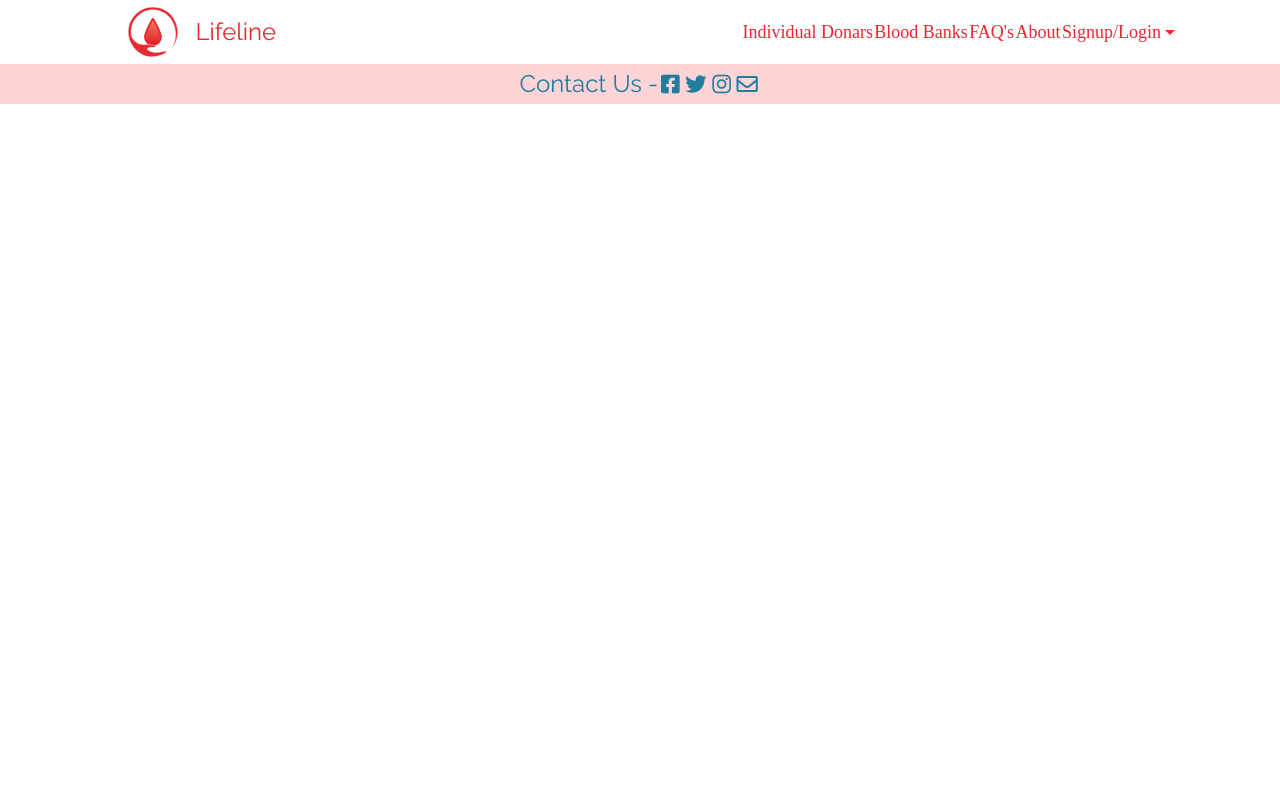
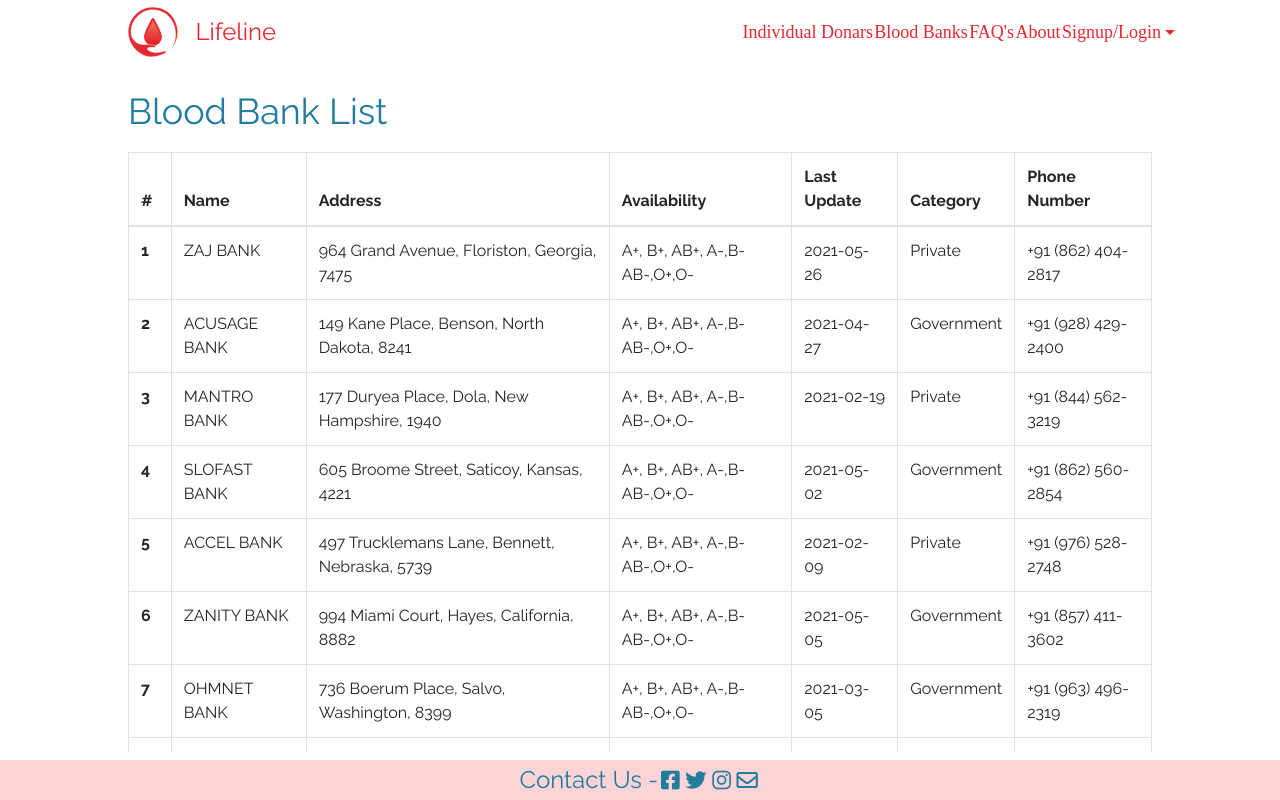
Before and after one commit to neelesh17/blood-bank-management, a React (Create React App) app: page /bank/list in a window 1280 px wide. Built offline with nearby package versions, Linux system fonts and the light colour scheme; a web font is replaced by a local one.

Commit message:
added bank list page

```diff
--- a/src/App.js
+++ b/src/App.js
@@ -9,6 +9,7 @@ import ProfilePage from './components/profilePage';
 import UserSignUp from './components/userSignup';
 import BankLogin from './components/bankLogin';
 import UserListTable from './components/userList';
+import BankListTable from './components/bankList';
 
 function App() {
   return (
@@ -21,6 +22,7 @@ function App() {
         <Route path="/user/login" exact component={UserLogin}/>
         <Route path="/bank/login" exact component={BankLogin}/>
         <Route path="/user/list" exact component={UserListTable} />
+        <Route path="/bank/list" exact component={BankListTable} />
       </Switch>
       <EditBlogDetailsModal />
 
--- /dev/null
+++ b/src/components/bankList/bankList.css
@@ -0,0 +1,14 @@
+.bankListContainer{
+    height:87vh;
+    padding: 2% 10%;
+    font-family: Raleway !important;
+}
+.bankListContainer .bankListHeader{
+    font: normal normal normal 36px Raleway;
+    color: #227C9D;
+    padding-bottom: 2%;
+}
+.bankListContainer .tableContainer{
+    height: 75vh;
+    overflow-y: scroll;
+}
--- /dev/null
+++ b/src/components/bankList/index.jsx
@@ -0,0 +1,43 @@
+import React from 'react';
+import './bankList.css';
+import { bankList } from '../../constants';
+
+const BankListTable = () => {
+    return (
+        <div className="userListContainer">
+            <div className="userListHeader">Blood Bank List</div>
+            <div className="tableContainer">
+                <table className="table table-bordered">
+                    <thead>
+                        <tr>
+                            <th scope="col">#</th>
+                            <th scope="col">Name</th>
+                            <th scope="col">Address</th>
+                            <th scope="col">Availability</th>
+                            <th scope="col">Last Update</th>
+                            <th scope="col">Category</th>
+                            <th scope="col">Phone Number</th>
+                        </tr>
+                    </thead>
+                    <tbody>
+                        {
+                            bankList.map((bank, index) => (
+                                <tr>
+                                    <th scope="row">{index+1}</th>
+                                    <td>{bank.name}</td>
+                                    <td>{bank.address}</td>
+                                    <td>{bank.availability}</td>
+                                    <td>{bank.lastUpdated}</td>
+                                    <td>{bank.category}</td>
+                                    <td>{bank.phone}</td>
+                                </tr>
+                            ))
+                        }
+                    </tbody>
+                </table>
+            </div>
+        </div>
+    );
+}
+
+export default BankListTable;
--- a/src/components/navbar/index.jsx
+++ b/src/components/navbar/index.jsx
@@ -13,8 +13,8 @@ const NavBar = () => {
                 </a>
             </div>
             <div className="rightMenu">
-                <a className="donarListButton" href="/user/list"style={{cursor:"pointer"}}>Individual Donars</a>
-                <a className="bankListButton" href={window.location.href==="/" ? "#faq" : "/"} style={{cursor:"pointer"}}>Blood Banks</a>
+                <a className="donarListButton" href="/user/list" style={{cursor:"pointer"}}>Individual Donars</a>
+                <a className="bankListButton" href="/bank/list" style={{cursor:"pointer"}}>Blood Banks</a>
                 <a className="FAQButton"href={window.location.href==="/" ? "#faq" : "/#faq"} style={{cursor:"pointer"}}>FAQ's</a>
                 <a className="aboutButton" href={window.location.href==="/" ? "#about" : "/#about"} style={{cursor:"pointer"}}>About</a>
                 {/* <a className="userNameButton" href="/user/1/profile" style={{cursor:"pointer"}}>John Doe</a> */}
--- a/src/components/userList/index.jsx
+++ b/src/components/userList/index.jsx
@@ -1,6 +1,7 @@
 import React from 'react';
 import './userList.css';
-import {userList} from '../../constants';
+import { userList } from '../../constants';
+
 const UserListTable = () => {
     return (
         <div className="userListContainer">
--- a/src/constants.js
+++ b/src/constants.js
@@ -485,293 +485,117 @@ export const userList = [
 		  "address": "United Community Hospital,Osage"
 		}
 	  ]
+	}
+]
+export const bankList = [
+	{
+	  "_id": "60b4745cdc6662cc7fc626d0",
+	  "name": "ZAJ BANK",
+	  "email": "patenieves@zaj.com",
+	  "phone": "+91 (862) 404-2817",
+	  "address": "964 Grand Avenue, Floriston, Georgia, 7475",
+	  "lastUpdated": "2021-05-26",
+	  "category": "Private",
+	  "availability": "A+, B+, AB+, A-,B-AB-,O+,O-"
 	},
 	{
-	  "_id": "60b464c8bede2d60d79b623c",
-	  "name": "Randi Hunt",
-	  "gender": "female",
-	  "email": "randihunt@olympix.com",
-	  "contact": "+91 (988) 534-3272",
-	  "address": "664 Sedgwick Place",
-	  "city": "Maxville",
-	  "state": "New Jersey",
-	  "pinCode": 8566,
-	  "bloodGroup": "B+",
-	  "dob": "1999-08-09",
-	  "latitude": -78.089817,
-	  "longitude": 79.211523,
-	  "donationList": [
-		{
-		  "header": "White Blood",
-		  "date": "2021-03-23",
-		  "address": "Silver Pine Hospital Center, Belvoir"
-		},
-		{
-		  "header": "Plasma",
-		  "date": "2019-08-02",
-		  "address": "Willow Gardens Medical Clinic, Fairforest"
-		},
-		{
-		  "header": "Platelets",
-		  "date": "2020-02-04",
-		  "address": "Laguna Community Hospital,Rodanthe"
-		}
-	  ]
+	  "_id": "60b4745cc64069489bbe7cfb",
+	  "name": "ACUSAGE BANK",
+	  "email": "patenieves@acusage.com",
+	  "phone": "+91 (928) 429-2400",
+	  "address": "149 Kane Place, Benson, North Dakota, 8241",
+	  "lastUpdated": "2021-04-27",
+	  "category": "Government",
+	  "availability": "A+, B+, AB+, A-,B-AB-,O+,O-"
 	},
 	{
-	  "_id": "60b464c8dcdefed7fab12a9c",
-	  "name": "Concetta Willis",
-	  "gender": "female",
-	  "email": "concettawillis@olympix.com",
-	  "contact": "+91 (979) 425-2510",
-	  "address": "315 Frost Street",
-	  "city": "Riegelwood",
-	  "state": "Pennsylvania",
-	  "pinCode": 9026,
-	  "bloodGroup": "A+",
-	  "dob": "1995-06-24",
-	  "latitude": 6.497051,
-	  "longitude": -137.204324,
-	  "donationList": [
-		{
-		  "header": "White Blood",
-		  "date": "2020-02-24",
-		  "address": "Ruby Valley Medical Center, Westmoreland"
-		},
-		{
-		  "header": "Plasma",
-		  "date": "2020-09-09",
-		  "address": "Bellflower Clinic, Rutherford"
-		},
-		{
-		  "header": "Platelets",
-		  "date": "2020-02-15",
-		  "address": "Laguna Community Hospital,Avalon"
-		}
-	  ]
+	  "_id": "60b4745c2c719be8d5750472",
+	  "name": "MANTRO BANK",
+	  "email": "patenieves@mantro.com",
+	  "phone": "+91 (844) 562-3219",
+	  "address": "177 Duryea Place, Dola, New Hampshire, 1940",
+	  "lastUpdated": "2021-02-19",
+	  "category": "Private",
+	  "availability": "A+, B+, AB+, A-,B-AB-,O+,O-"
 	},
 	{
-	  "_id": "60b464c87cd5298599537480",
-	  "name": "Winnie Valdez",
-	  "gender": "female",
-	  "email": "winnievaldez@olympix.com",
-	  "contact": "+91 (932) 519-2111",
-	  "address": "715 Columbia Place",
-	  "city": "Urbana",
-	  "state": "Oregon",
-	  "pinCode": 6365,
-	  "bloodGroup": "AB-",
-	  "dob": "1996-10-29",
-	  "latitude": 80.771215,
-	  "longitude": -47.738174,
-	  "donationList": [
-		{
-		  "header": "White Blood",
-		  "date": "2020-10-17",
-		  "address": "Ruby Valley Medical Center, Tedrow"
-		},
-		{
-		  "header": "Plasma",
-		  "date": "2020-04-24",
-		  "address": "Willow Gardens Medical Clinic, Frystown"
-		},
-		{
-		  "header": "Platelets",
-		  "date": "2021-01-23",
-		  "address": "Serenity Medical Clinic,Keller"
-		}
-	  ]
+	  "_id": "60b4745c34cd1584073d1639",
+	  "name": "SLOFAST BANK",
+	  "email": "patenieves@slofast.com",
+	  "phone": "+91 (862) 560-2854",
+	  "address": "605 Broome Street, Saticoy, Kansas, 4221",
+	  "lastUpdated": "2021-05-02",
+	  "category": "Government",
+	  "availability": "A+, B+, AB+, A-,B-AB-,O+,O-"
 	},
 	{
-	  "_id": "60b464c8ca6ba40107c6cf62",
-	  "name": "Vanessa Thornton",
-	  "gender": "female",
-	  "email": "vanessathornton@olympix.com",
-	  "contact": "+91 (933) 427-2795",
-	  "address": "257 Bartlett Place",
-	  "city": "Riceville",
-	  "state": "Florida",
-	  "pinCode": 2650,
-	  "bloodGroup": "B-",
-	  "dob": "1998-08-23",
-	  "latitude": -8.555636,
-	  "longitude": 151.77806,
-	  "donationList": [
-		{
-		  "header": "White Blood",
-		  "date": "2020-01-14",
-		  "address": "Silver Pine Hospital Center, Gibbsville"
-		},
-		{
-		  "header": "Plasma",
-		  "date": "2020-12-04",
-		  "address": "Grand Oak Hospital Center, Irwin"
-		},
-		{
-		  "header": "Platelets",
-		  "date": "2019-05-18",
-		  "address": "Laguna Community Hospital,Motley"
-		}
-	  ]
+	  "_id": "60b4745c8db3dcef20b91e87",
+	  "name": "ACCEL BANK",
+	  "email": "patenieves@accel.com",
+	  "phone": "+91 (976) 528-2748",
+	  "address": "497 Trucklemans Lane, Bennett, Nebraska, 5739",
+	  "lastUpdated": "2021-02-09",
+	  "category": "Private",
+	  "availability": "A+, B+, AB+, A-,B-AB-,O+,O-"
 	},
 	{
-	  "_id": "60b464c881b0f2d446725dc3",
-	  "name": "Wolfe Shelton",
-	  "gender": "male",
-	  "email": "wolfeshelton@olympix.com",
-	  "contact": "+91 (812) 569-2530",
-	  "address": "767 Malta Street",
-	  "city": "Efland",
-	  "state": "Marshall Islands",
-	  "pinCode": 7770,
-	  "bloodGroup": "A-",
-	  "dob": "1997-12-12",
-	  "latitude": 19.970732,
-	  "longitude": 130.611384,
-	  "donationList": [
-		{
-		  "header": "White Blood",
-		  "date": "2020-05-25",
-		  "address": "Golden Valley General Hospital, Elliston"
-		},
-		{
-		  "header": "Plasma",
-		  "date": "2020-12-23",
-		  "address": "Citrus General Hospital, Grapeview"
-		},
-		{
-		  "header": "Platelets",
-		  "date": "2020-08-16",
-		  "address": "Laguna Community Hospital,Winston"
-		}
-	  ]
+	  "_id": "60b4745ce71a040a5236f9f9",
+	  "name": "ZANITY BANK",
+	  "email": "patenieves@zanity.com",
+	  "phone": "+91 (857) 411-3602",
+	  "address": "994 Miami Court, Hayes, California, 8882",
+	  "lastUpdated": "2021-05-05",
+	  "category": "Government",
+	  "availability": "A+, B+, AB+, A-,B-AB-,O+,O-"
 	},
 	{
-	  "_id": "60b464c84e240f585cbd81f4",
-	  "name": "Corrine Ferrell",
-	  "gender": "female",
-	  "email": "corrineferrell@olympix.com",
-	  "contact": "+91 (884) 401-3635",
-	  "address": "398 Dekoven Court",
-	  "city": "Jugtown",
-	  "state": "Indiana",
-	  "pinCode": 6051,
-	  "bloodGroup": "AB+",
-	  "dob": "1997-09-20",
-	  "latitude": -11.429244,
-	  "longitude": -55.583537,
-	  "donationList": [
-		{
-		  "header": "White Blood",
-		  "date": "2020-03-25",
-		  "address": "Angelwood Clinic, Outlook"
-		},
-		{
-		  "header": "Plasma",
-		  "date": "2019-04-12",
-		  "address": "Willow Gardens Medical Clinic, Elbert"
-		},
-		{
-		  "header": "Platelets",
-		  "date": "2020-04-05",
-		  "address": "White Feather Hospital,Mooresburg"
-		}
-	  ]
+	  "_id": "60b4745c7a50260dd5f5c05f",
+	  "name": "OHMNET BANK",
+	  "email": "patenieves@ohmnet.com",
+	  "phone": "+91 (963) 496-2319",
+	  "address": "736 Boerum Place, Salvo, Washington, 8399",
+	  "lastUpdated": "2021-03-05",
+	  "category": "Government",
+	  "availability": "A+, B+, AB+, A-,B-AB-,O+,O-"
 	},
 	{
-	  "_id": "60b464c8cba68839ed1353e8",
-	  "name": "Violet Fletcher",
-	  "gender": "female",
-	  "email": "violetfletcher@olympix.com",
-	  "contact": "+91 (900) 593-3065",
-	  "address": "171 Grafton Street",
-	  "city": "Shindler",
-	  "state": "Kentucky",
-	  "pinCode": 6462,
-	  "bloodGroup": "B+",
-	  "dob": "1996-11-07",
-	  "latitude": -12.475661,
-	  "longitude": 169.343596,
-	  "donationList": [
-		{
-		  "header": "White Blood",
-		  "date": "2021-03-27",
-		  "address": "Angelwood Clinic, Orick"
-		},
-		{
-		  "header": "Plasma",
-		  "date": "2019-01-15",
-		  "address": "Grand Oak Hospital Center, Chesapeake"
-		},
-		{
-		  "header": "Platelets",
-		  "date": "2019-09-30",
-		  "address": "Laguna Community Hospital,Croom"
-		}
-	  ]
+	  "_id": "60b4745c570a90d7e24a73c1",
+	  "name": "THREDZ BANK",
+	  "email": "patenieves@thredz.com",
+	  "phone": "+91 (970) 576-2015",
+	  "address": "988 Colin Place, Aberdeen, Vermont, 5039",
+	  "lastUpdated": "2021-01-09",
+	  "category": "Private",
+	  "availability": "A+, B+, AB+, A-,B-AB-,O+,O-"
 	},
 	{
-	  "_id": "60b464c88e65a120892dafe9",
-	  "name": "Hall Hubbard",
-	  "gender": "male",
-	  "email": "hallhubbard@olympix.com",
-	  "contact": "+91 (860) 587-3807",
-	  "address": "476 Noll Street",
-	  "city": "Evergreen",
-	  "state": "Iowa",
-	  "pinCode": 5921,
-	  "bloodGroup": "B+",
-	  "dob": "1996-12-27",
-	  "latitude": -33.982451,
-	  "longitude": -158.216166,
-	  "donationList": [
-		{
-		  "header": "White Blood",
-		  "date": "2020-03-19",
-		  "address": "Golden Valley General Hospital, Vienna"
-		},
-		{
-		  "header": "Plasma",
-		  "date": "2020-04-16",
-		  "address": "Willow Gardens Medical Clinic, Zeba"
-		},
-		{
-		  "header": "Platelets",
-		  "date": "2021-01-01",
-		  "address": "Spring Fountain Community Hospital,Dellview"
-		}
-	  ]
+	  "_id": "60b4745cfc7cae37bbb03ab8",
+	  "name": "NITRACYR BANK",
+	  "email": "patenieves@nitracyr.com",
+	  "phone": "+91 (908) 512-3446",
+	  "address": "745 Dank Court, Emerald, Virgin Islands, 569",
+	  "lastUpdated": "2021-02-04",
+	  "category": "Private",
+	  "availability": "A+, B+, AB+, A-,B-AB-,O+,O-"
 	},
 	{
-	  "_id": "60b464c84ea0768d0cb6d975",
-	  "name": "Ora Harmon",
-	  "gender": "female",
-	  "email": "oraharmon@olympix.com",
-	  "contact": "+91 (973) 521-2788",
-	  "address": "947 Imlay Street",
-	  "city": "Bison",
-	  "state": "Georgia",
-	  "pinCode": 4205,
-	  "bloodGroup": "A-",
-	  "dob": "1998-11-20",
-	  "latitude": -66.416357,
-	  "longitude": -92.470859,
-	  "donationList": [
-		{
-		  "header": "White Blood",
-		  "date": "2021-01-15",
-		  "address": "Specialty Medical Clinic, Bourg"
-		},
-		{
-		  "header": "Plasma",
-		  "date": "2020-11-20",
-		  "address": "Grand Oak Hospital Center, Jennings"
-		},
-		{
-		  "header": "Platelets",
-		  "date": "2020-11-11",
-		  "address": "United Community Hospital,Ferney"
-		}
-	  ]
+	  "_id": "60b4745c4084dd33dd493e6f",
+	  "name": "NORALI BANK",
+	  "email": "patenieves@norali.com",
+	  "phone": "+91 (905) 543-2834",
+	  "address": "824 Macdougal Street, Marne, Ohio, 7989",
+	  "lastUpdated": "2021-05-11",
+	  "category": "Government",
+	  "availability": "A+, B+, AB+, A-,B-AB-,O+,O-"
+	},
+	{
+	  "_id": "60b4745c2be2f4833481fac9",
+	  "name": "ECOSYS BANK",
+	  "email": "patenieves@ecosys.com",
+	  "phone": "+91 (942) 472-3917",
+	  "address": "179 Campus Place, Celeryville, Pennsylvania, 3500",
+	  "lastUpdated": "2021-05-09",
+	  "category": "Government",
+	  "availability": "A+, B+, AB+, A-,B-AB-,O+,O-"
 	}
-  ]
+  ];
```
